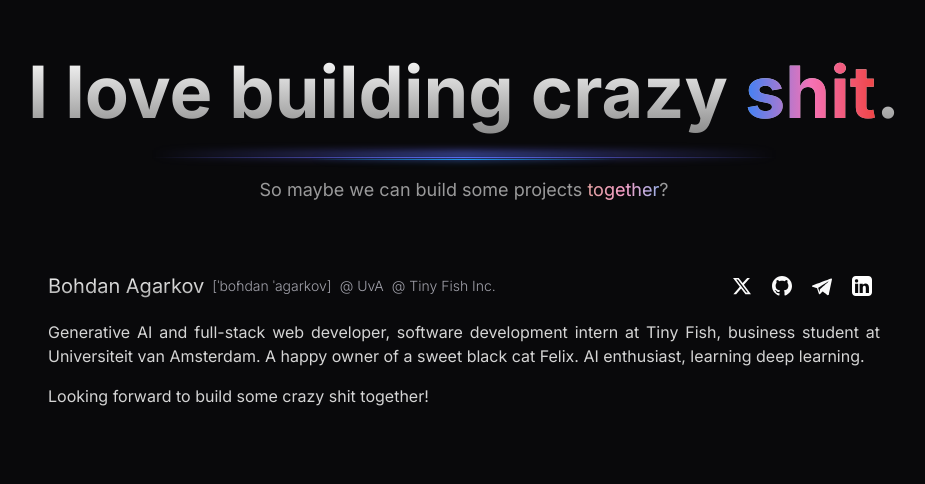
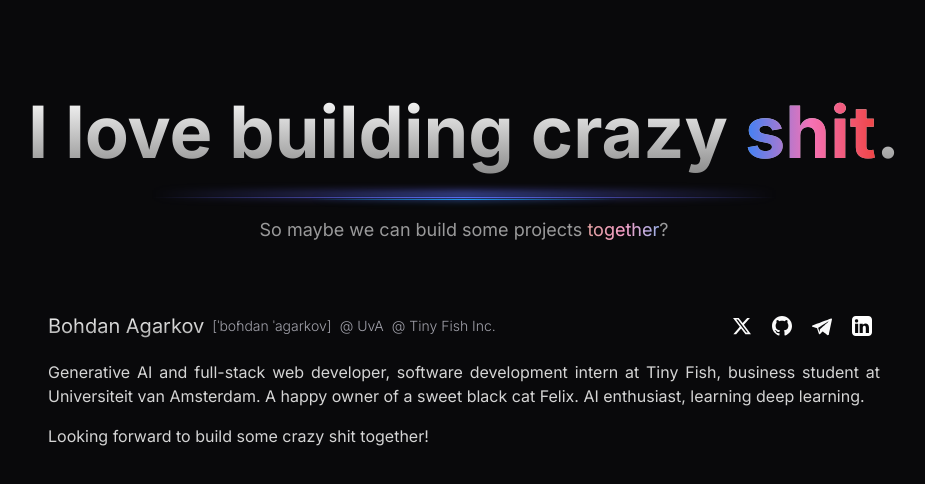
Before and after one commit to keell0renz/visitcard, a Next.js app: page / in a window 1280 px wide. Shown: the top 484 px of the page, without its empty margins (176-1101 px from the left). Built offline with nearby package versions, Linux system fonts and the light colour scheme.

Commit message:
Minor padding fixes

```diff
--- a/app/page.tsx
+++ b/app/page.tsx
@@ -2,7 +2,7 @@ import SocialLink from "@/components/ui/social-link";
 
 export default function Home() {
   return (
-    <main className="p-4 max-w-7xl mx-auto relative w-full pt-20 md:pt-0 flex flex-col justify-center items-center h-[60vh]">
+    <main className="p-4 max-w-7xl mx-auto relative w-full pt-10 lg:pt-24 flex flex-col justify-center items-center">
       <h1 className="text-4xl md:text-5xl lg:text-7xl font-bold text-center bg-clip-text text-transparent bg-gradient-to-b from-neutral-50 to-neutral-500 bg-opacity-50 min-h-24">
         I love building crazy{" "}
         <span className="bg-clip-text bg-gradient-to-r from-blue-500 via-pink-400 to-red-500">
```
